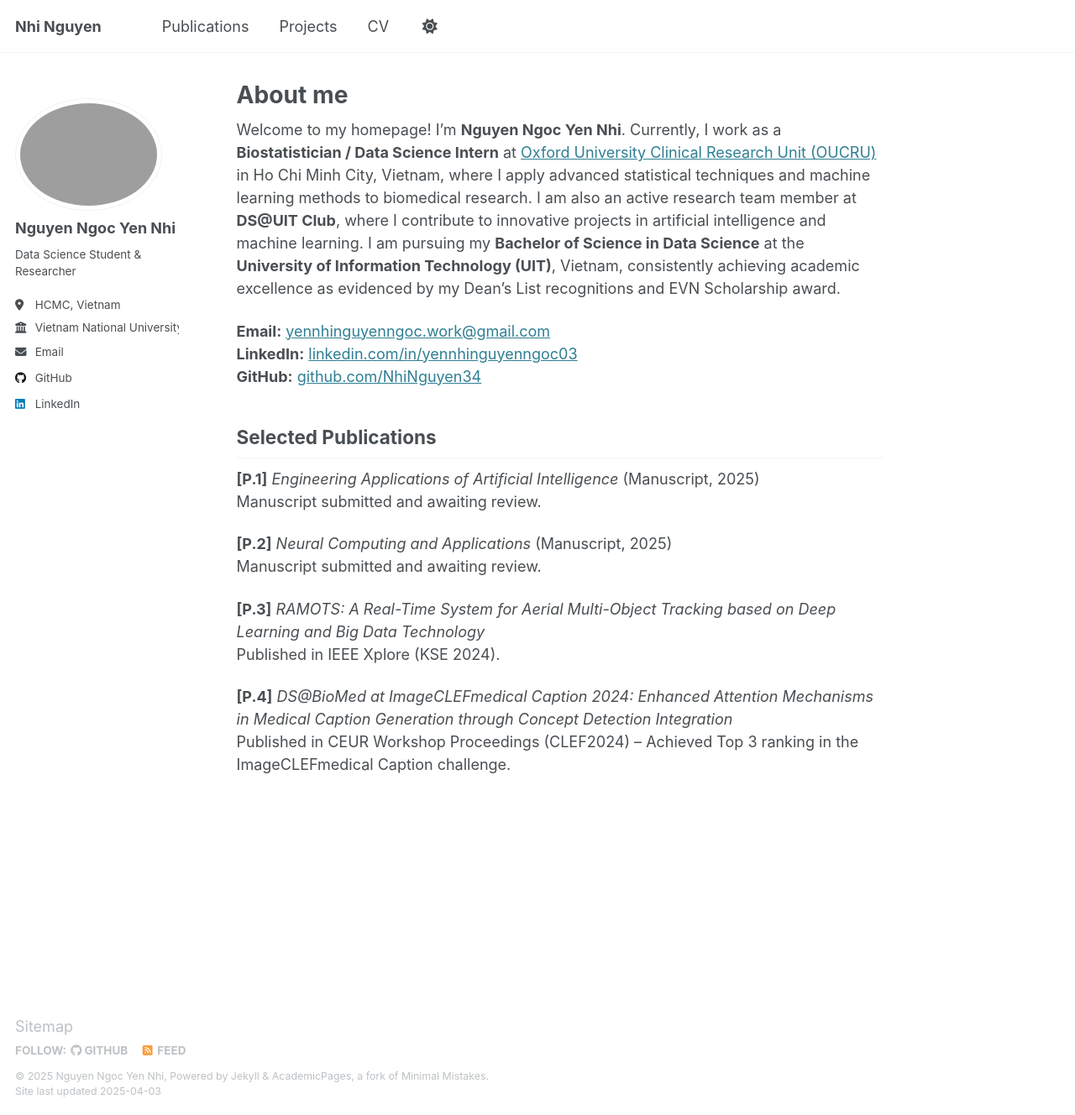
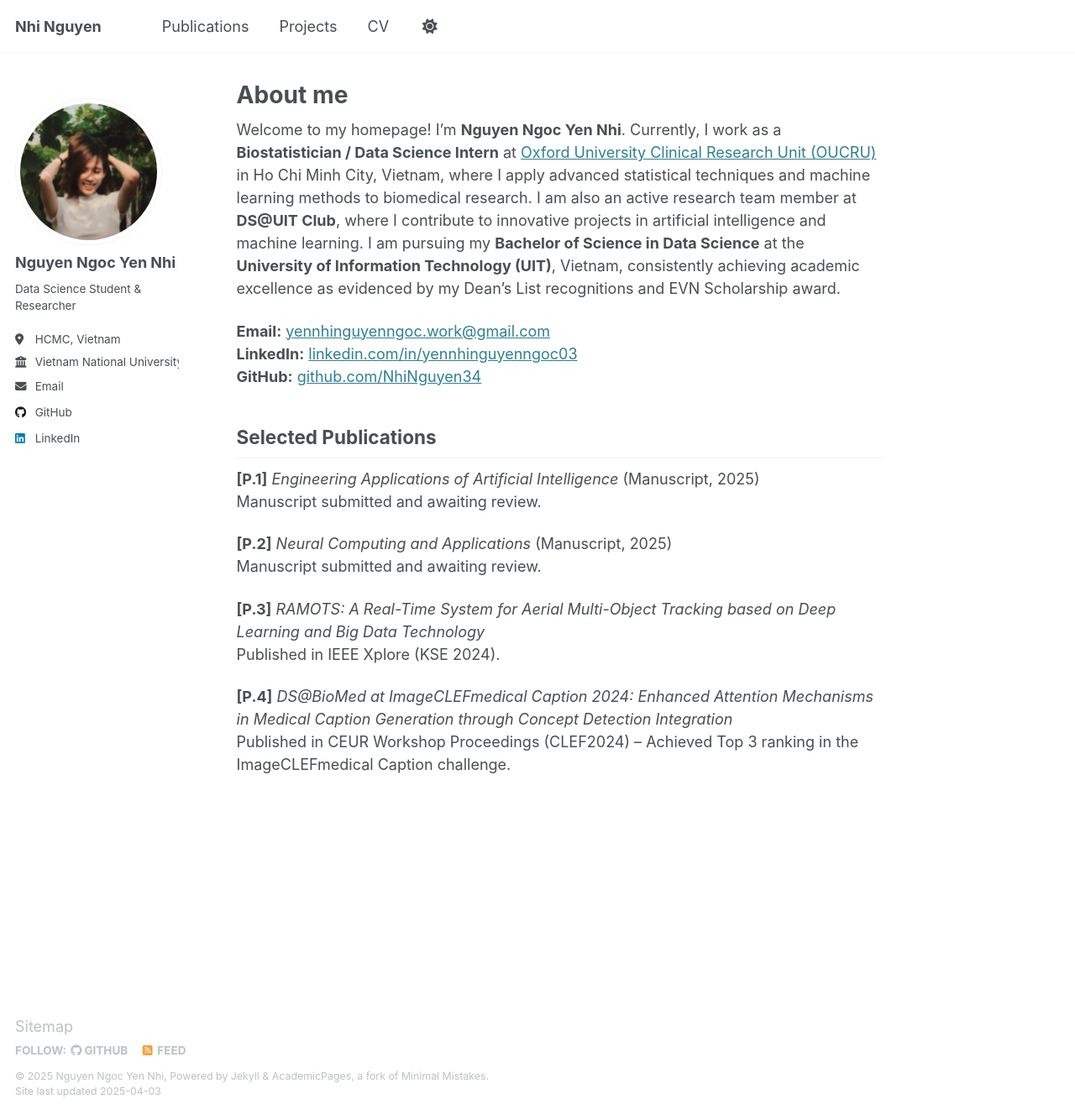
Before and after one commit to dalietnguyen342/dalietnguyen342.github.io, a Jekyll site: the page built from _pages/about.md, in a window 1280 px wide and 1328 px high. Shown: the whole window at 84% size. Built offline with Jekyll 4.4.1, drawn with Linux system fonts in a browser that asks for light colours.

Commit message:
Update _config.yml

```diff
--- a/_config.yml
+++ b/_config.yml
@@ -22,7 +22,7 @@ repository               : "dalietnguyen342/dalietnguyen342.github.io "
 #               Additional customization can be done by editing /_includes/author-profile.html
 author:
   # Biographic information
-  avatar           : "profile.png"
+  avatar           : "ynhi.png"
   name             : "Nguyen Ngoc Yen Nhi"
   pronouns         : # example: "she/her"
   bio              : "Data Science Student & Researcher"
```
